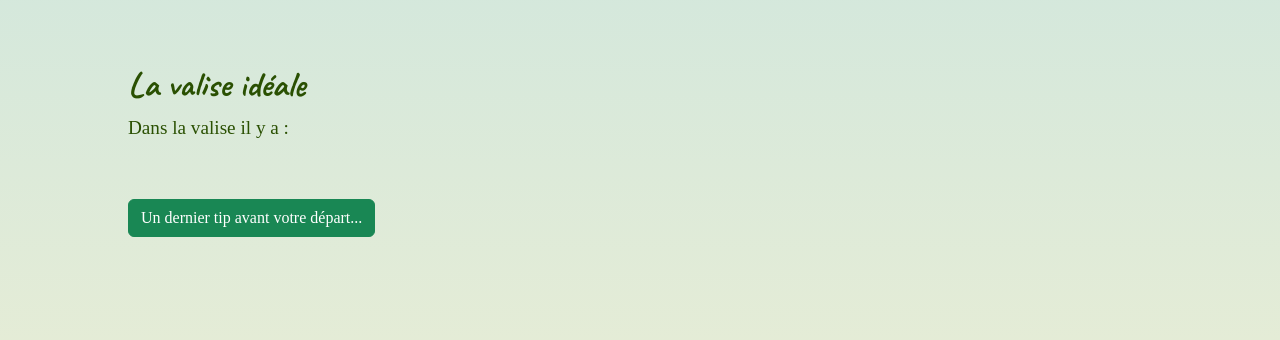
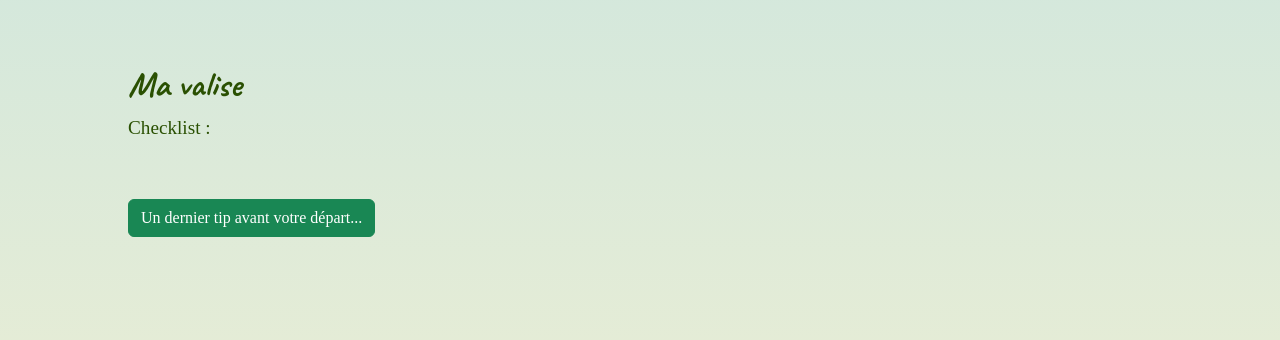
Before and after one commit to caudrel/2023-05-PHP-Bordeaux-Hakathon-MVC-Luggadvisor, a PHP site: template src/View/Luggage/result.html.twig in a window 1280 px wide. Shown: the part 80-420 px from the top of the page. Run offline with PHP 8.4, Linux system fonts and the light colour scheme; the template is opened without the code that fills it, so the values that code supplies are empty; some libraries are stand-ins or nearby versions.

Commit message:
few sentences from the templates changes

```diff
--- a/src/View/Luggage/result.html.twig
+++ b/src/View/Luggage/result.html.twig
@@ -2,8 +2,8 @@
 
 {% block content %}
     <div class="Ld_btn ld_result">
-        <h2>La valise idéale</h2>
-        <p>Dans la valise il y a :</p>
+        <h2>Ma valise</h2>
+        <p>Checklist :</p>
         <ul>
             {% for luggage in luggages %}
                 <li class="al-image-result">
--- a/src/View/Luggage/select.html.twig
+++ b/src/View/Luggage/select.html.twig
@@ -3,7 +3,7 @@
 {% block content %}
     <div class="Ld_btn">
         <h2>La selection</h2>
-        <p>Ne partez plus jamais en oubliant des choses dans votre valise !</p>
+        <p>Ne pas oublier de prendre :</p>
     </div>
     <div>
         <form action="/luggage/result" method="post">
```
